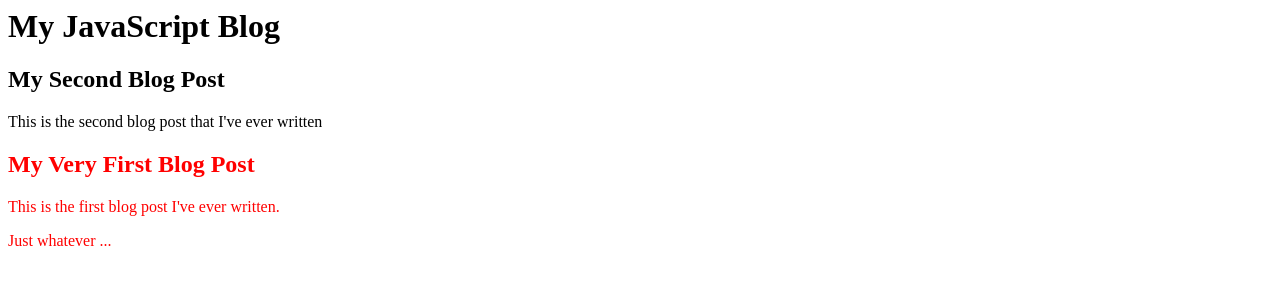
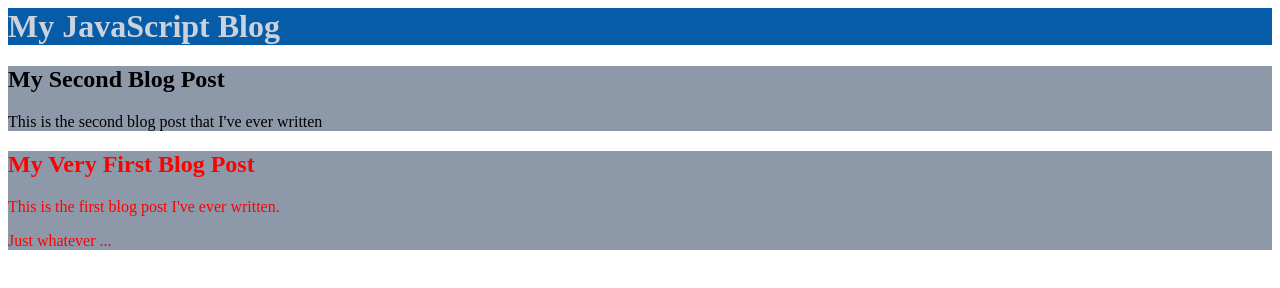
Before and after one commit to cdg77/jsi-front-end-demo, a plain HTML site: page index.html in a window 1280 px wide. Drawn offline with Linux system fonts and the light colour scheme.

Commit message:
few changes to style sheet

```diff
--- a/index.html
+++ b/index.html
@@ -3,7 +3,7 @@
     <link rel="stylesheet" type="text/css" href="style.css">
   </head>
   <body>
-    <h1>My JavaScript Blog</h1>
+    <h1 class = "blogTitle">My JavaScript Blog</h1>
     <article class = "fancy">
       <p>This is the first blog post I've ever written.</p>
       <p>Just whatever ... </p>
--- a/script.js
+++ b/script.js
@@ -27,8 +27,7 @@ var addAnOldTitle = function (title, indexOfOldArticle) {
 var toggleArticle = function (art) {
 
   var displayed = art.getAttribute("class");
-  alert(displayed);
-  console.log(displayed);
+
   if (!displayed) { displayed = ""; }
 
   if (displayed.indexOf("hidden") !== -1) {
--- a/style.css
+++ b/style.css
@@ -1,3 +1,14 @@
+.blogTitle {
+	background-color: #075CA7;
+	color: #CBD2DC;
+
+}
+
+article {
+	background-color: #8D99A9;
+	content: 85%;
+}
+
 article.hidden p {
   opacity: 0;
 }
```
